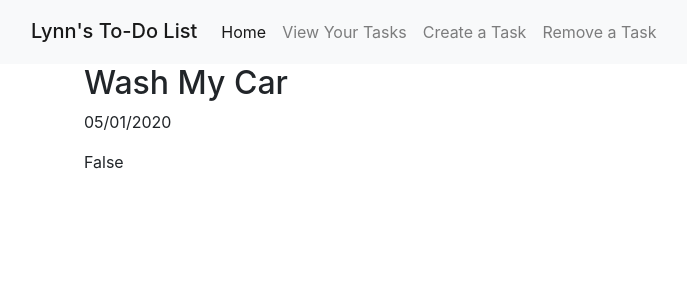
After one commit to nguyenl1/evening_class, a Django app: page /showdetails/1 in a window 1280 px wide. The commit adds this page. Shown: the top 300 px of the page, without its empty margins (1-688 px from the left). Run offline with Django 3.2, Linux system fonts and the light colour scheme; data comes from the database, SQL or seed files in the repository; some libraries are stand-ins or nearby versions.

Commit message:
show details link

```diff
--- a/django/lab2/templates/base.html
+++ b/django/lab2/templates/base.html
@@ -21,7 +21,7 @@
           <a class="nav-link" href="http://127.0.0.1:8000/">Home <span class="sr-only">(current)</span></a>
         </li>
         <li class="nav-item">
-          <a class="nav-link" href="http://127.0.0.1:8000/viewtasks">View Your Tasks</a>
+          <a class="nav-link" href="http://127.0.0.1:8000/showtasks">View Your Tasks</a>
         </li>
         <li class="nav-item">
           <a class="nav-link" href="http://127.0.0.1:8000/createtasks">Create a Task</a>
--- a/django/lab2/templates/create_task.html
+++ b/django/lab2/templates/create_task.html
@@ -5,7 +5,7 @@
     <div class="container">
 
 
-        <form action="{% url 'createTasks' %}" method="POST">
+        <form action="{% url 'createTasks' %}" method='POST'>
             {% csrf_token %}
                 <div class="form-group">
                   <label for="exampleInputEmail1">Enter your task</label>
--- a/django/lab2/templates/index.html
+++ b/django/lab2/templates/index.html
@@ -8,7 +8,7 @@
 
                 {% for task in tasks %}
                     <ul>
-                        <li> {{ task.task_name }} </li>
+                        <li><h4><a href= "{% url 'showDetails' task.id %}"> {{ task.task_name }} </a></h4> </li>
                     </ul>
                 {% endfor %}
 
--- /dev/null
+++ b/django/lab2/templates/show_details.html
@@ -0,0 +1,11 @@
+{% extends 'base.html' %}
+
+{% block content %}
+    <div class="container">
+        <h2>{{desp.task_name}}</h2>
+        <p>{{desp.due_date}} </p>
+        <p>{{desp.is_completed}}</p>
+    </div>
+
+
+{% endblock %}
--- a/django/lab2/todo_app/urls.py
+++ b/django/lab2/todo_app/urls.py
@@ -4,6 +4,7 @@ from . import views
 urlpatterns=[
     path("", views.todo_app, name = "todo_app"),
     path('createtasks', views.create_tasks, name="createTasks"),
-    path('viewtasks', views.showTasks, name="viewTasks"),
-    path('removetasks', views.remove_task, name= "remove"),
+    path('showtasks', views.show_tasks, name="showTasks"),
+    path('removetasks', views.remove_tasks, name= "removeTasks"),
+    path('showdetails/<int:id>', views.show_details, name = "showDetails"),
 ]
--- a/django/lab2/todo_app/views.py
+++ b/django/lab2/todo_app/views.py
@@ -18,7 +18,7 @@ def todo_app(request):
 
     return render(request, "index.html", context=context)
 
-def showTasks(request):
+def show_tasks(request):
     tasks = Task.objects.all()
 
     context = {
@@ -28,24 +28,34 @@ def showTasks(request):
     return render(request,'view_tasks.html', context=context)
 
 def create_tasks(request):
-    # if request.method == 'POST':
-    #     data = request.POST
-    #     Task.objects.create(
-    #         task_name = data['task_name'],
-    #         due_date = data['due_date'],
-    #         is_completed = data['is_completed']
-    #     )
+    if request.method == 'POST':
+        data = Task(request.POST)
 
-    #     task_name.save()
-    #     due_date.save()
-    #     is_completed()
+        is_completed = False
+
+        create_task = Task()
+        create_task.task_name = task_name
+        create_task.due_date = due_date
+        create_task.is_completed = is_completed
+        create_task.save()
 
         return render(request, "create_task.html")
-    # else:
-    #     return HttpResponse('invalid method')
+    else:
+        return HttpResponse('invalid method')
 
-def remove_task(request):
+def remove_tasks(request,id):
     return render(request, "remove_tasks.html")
 
 def completed(request):
     pass
+
+def show_details(request,id):
+    desp = Task.objects.get(pk=id)
+
+    print(desp.task_name)
+
+    context = {
+        'desp':desp,
+    }
+
+    return render(request, "show_details.html", context=context)
```
